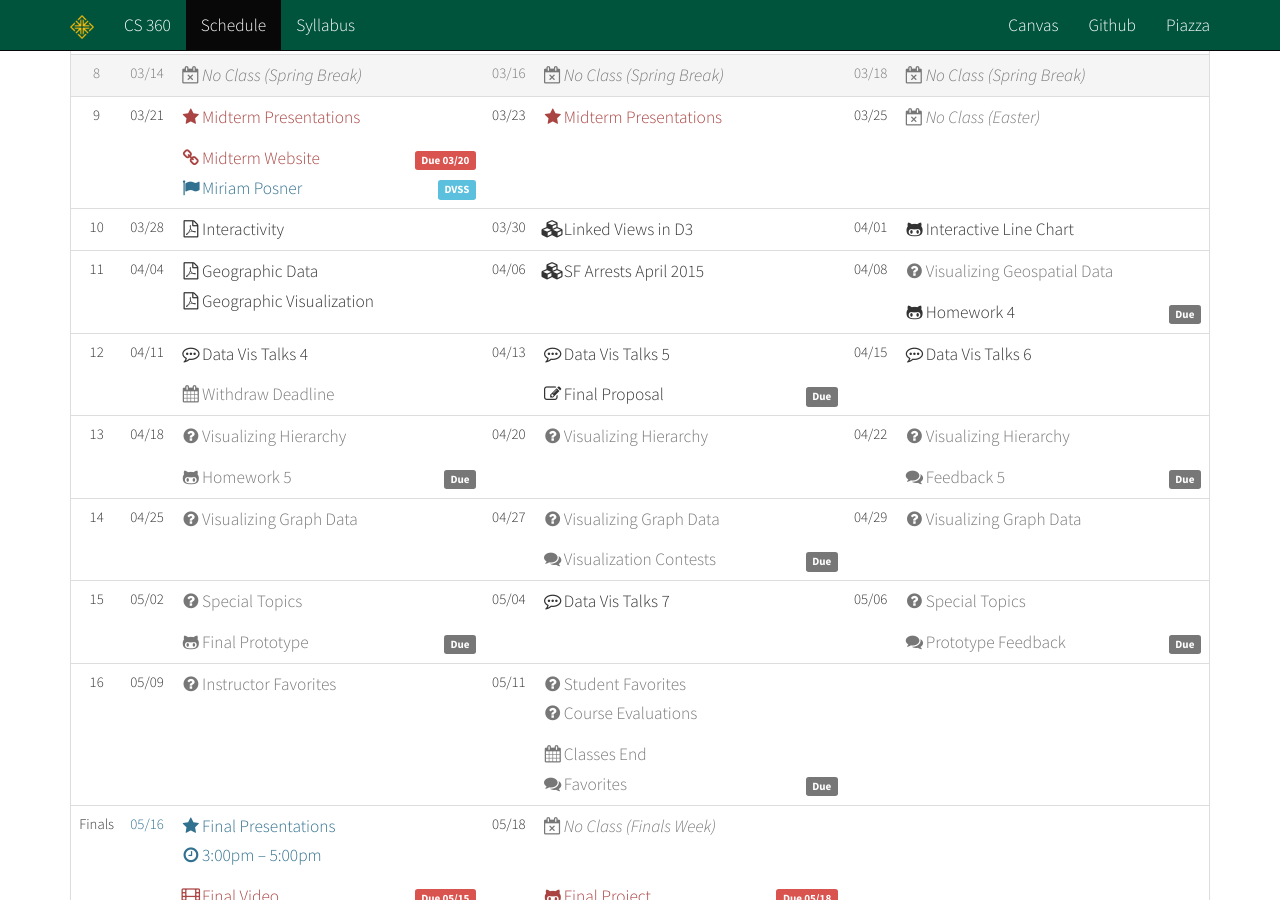
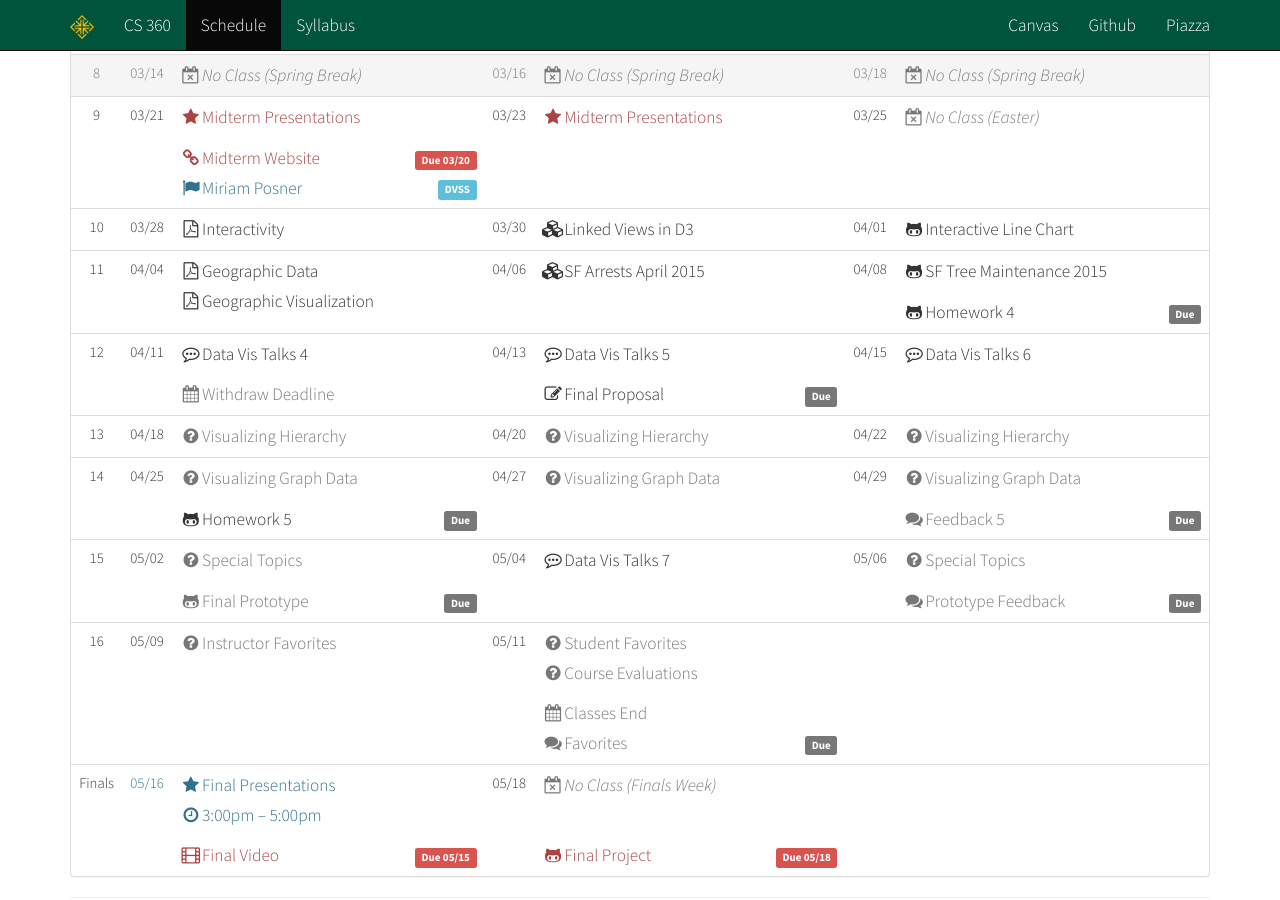
Before and after one commit to usf-cs360-2016/usf-cs360-2016.github.io, a Jekyll site: the page built from schedule.html, in a window 1280 px wide and 900 px high, scrolled down 1069 px. Built offline with Jekyll 4.4.1, drawn with Linux system fonts in a browser that asks for light colours; nearby versions of some CDN libraries.

Commit message:
Adding next homework.

```diff
--- a/_data/schedule.yml
+++ b/_data/schedule.yml
@@ -441,9 +441,9 @@
     - class : 2016-04-08 # friday
       style : false
       notes :
-        - name  : "Visualizing Geospatial Data"
-          style : "text-muted"
-          icon  : "fa-question-circle"
+        - name  : "SF Tree Maintenance 2015"
+          icon  : "fa-github-alt"
+          link  : "https://github.com/usf-cs360-2016/templates-cs360/tree/gh-pages/homework5"
       dates :
         - name  : "Homework 4"
           icon  : "fa-github-alt"
@@ -496,11 +496,7 @@
         - name  : "Visualizing Hierarchy"
           style : "text-muted"
           icon  : "fa-question-circle"
-      dates :
-        - name  : "Homework 5"
-          style : "text-muted"
-          icon  : "fa-github-alt"
-          label : "Due"
+      dates : false
     # ---------------------------------
     - class : 2016-04-20 # wednesday
       style : false
@@ -516,11 +512,7 @@
         - name  : "Visualizing Hierarchy"
           style : "text-muted"
           icon  : "fa-question-circle"
-      dates :
-        - name  : "Feedback 5"
-          style : "text-muted"
-          icon  : "fa-comments"
-          label : "Due"
+      dates : false
 # =====================================
 - week  : 14
   style : false
@@ -532,7 +524,11 @@
         - name  : "Visualizing Graph Data"
           style : "text-muted"
           icon  : "fa-question-circle"
-      dates : false
+      dates :
+        - name  : "Homework 5"
+          icon  : "fa-github-alt"
+          label : "Due"
+          link  : "https://github.com/usf-cs360-2016/templates-cs360/tree/gh-pages/homework5"
     # ---------------------------------
     - class : 2016-04-27 # wednesday
       style : false
@@ -540,11 +536,7 @@
         - name  : "Visualizing Graph Data"
           style : "text-muted"
           icon  : "fa-question-circle"
-      dates :
-        - name  : "Visualization Contests"
-          style : "text-muted"
-          icon  : "fa-comments"
-          label : "Due"
+      dates : false
     # ---------------------------------
     - class : 2016-04-29 # friday
       style : false
@@ -552,7 +544,11 @@
         - name  : "Visualizing Graph Data"
           style : "text-muted"
           icon  : "fa-question-circle"
-      dates : false
+      dates :
+        - name  : "Feedback 5"
+          style : "text-muted"
+          icon  : "fa-comments"
+          label : "Due"
 # =====================================
 - week  : 15
   style : false
```
